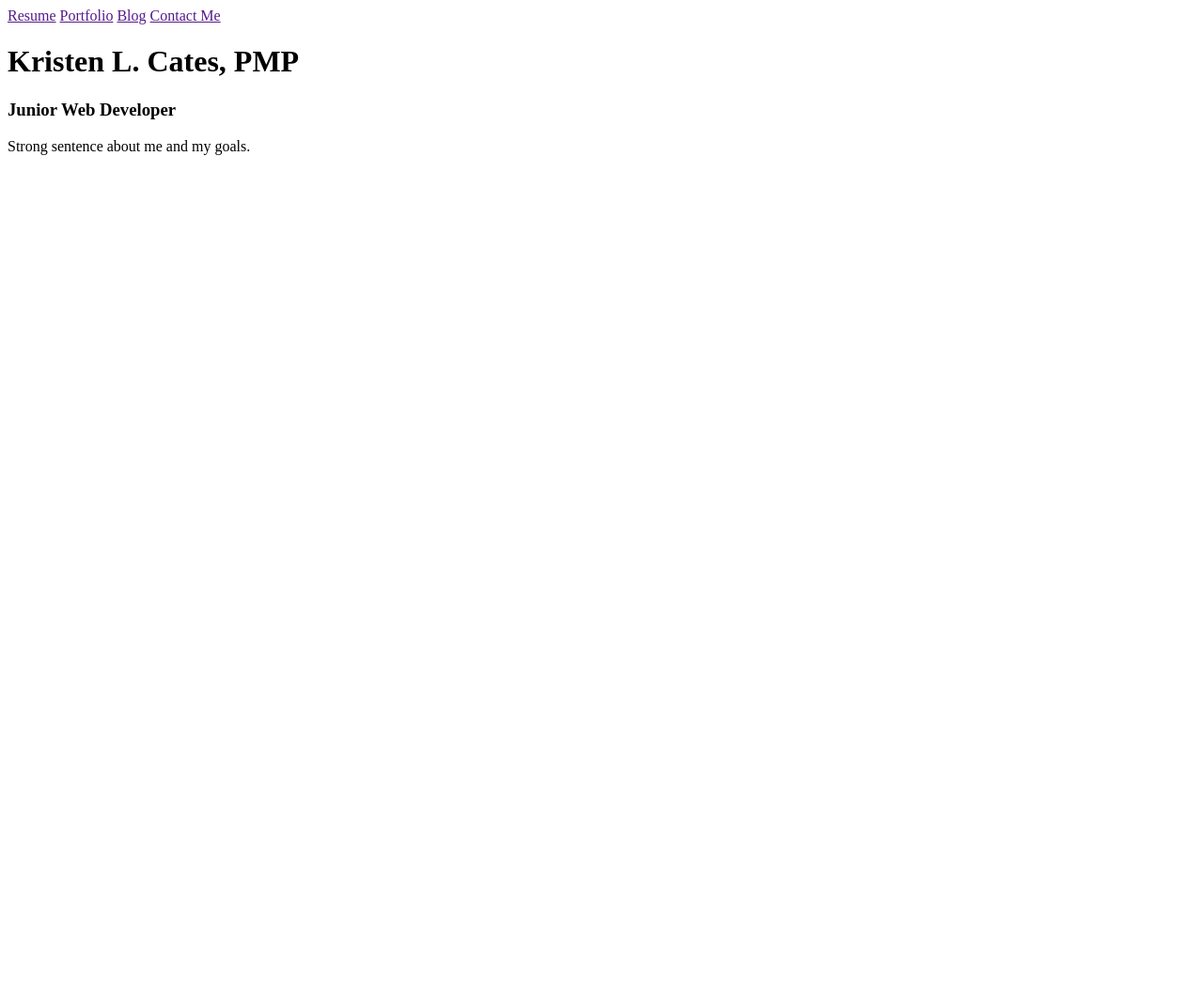
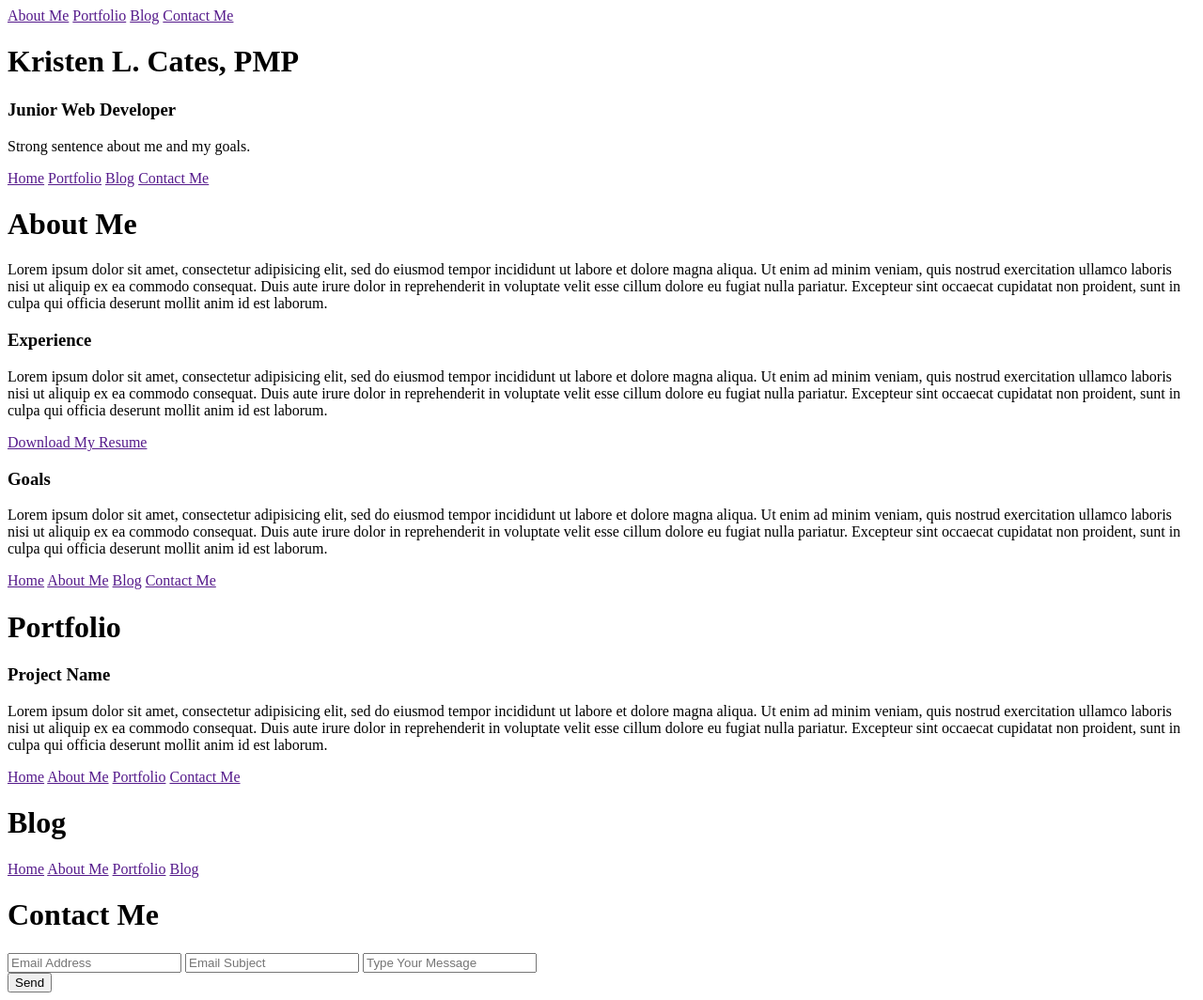
Before and after one commit to kcates81/kcates81.github.io, a plain HTML site: page index.html in a window 1280 px wide. Shown: the whole page at 94% size. Before the commit the page ends 800 px from the top, so only its background shows below. Drawn offline with Linux system fonts and the light colour scheme.

Commit message:
added basic html elements for all portfolio page content as well as template language

```diff
--- a/index.html
+++ b/index.html
@@ -5,19 +5,122 @@
         <title>Kristen L. Cates, PMP</title>
     </head>
     <body>
-        <div>
+        <div id="top-nav">
             <nav>
-                <a href="">Resume</a>
+                <a href="">About Me</a>
                 <a href="">Portfolio</a>
                 <a href="">Blog</a>
                 <a href="">Contact Me</a>
             </nav>
         </div>
-        <div>
+        <div id="landing-page">
             <h1>Kristen L. Cates, PMP</h1>
             <h3>Junior Web Developer</h3>
             <p>Strong sentence about me and my goals.</p>
         </div>
 
+        <div id="about-me">
+            <div id="top-nav">
+                <nav>
+                    <a href="">Home</a>
+                    <a href="">Portfolio</a>
+                    <a href="">Blog</a>
+                    <a href="">Contact Me</a>
+                </nav>
+            </div>
+            <div id="about-header">
+
+            </div>
+            <div id="main-paragraph">
+            <h1>About Me</h1>
+            <p>
+                Lorem ipsum dolor sit amet, consectetur adipisicing elit, sed do eiusmod
+                tempor incididunt ut labore et dolore magna aliqua. Ut enim ad minim veniam,
+                quis nostrud exercitation ullamco laboris nisi ut aliquip ex ea commodo
+                consequat. Duis aute irure dolor in reprehenderit in voluptate velit esse
+                cillum dolore eu fugiat nulla pariatur. Excepteur sint occaecat cupidatat non
+                proident, sunt in culpa qui officia deserunt mollit anim id est laborum.
+            </p>
+            </div>
+            <div id="experience">
+                <h3>Experience</h3>
+                <p>
+                    Lorem ipsum dolor sit amet, consectetur adipisicing elit, sed do eiusmod
+                    tempor incididunt ut labore et dolore magna aliqua. Ut enim ad minim veniam,
+                    quis nostrud exercitation ullamco laboris nisi ut aliquip ex ea commodo
+                    consequat. Duis aute irure dolor in reprehenderit in voluptate velit esse
+                    cillum dolore eu fugiat nulla pariatur. Excepteur sint occaecat cupidatat non
+                    proident, sunt in culpa qui officia deserunt mollit anim id est laborum.
+                </p>
+                <a href="">Download My Resume</a>
+            </div>
+            <div id="goals">
+                <h3>Goals</h3>
+                <p>
+                    Lorem ipsum dolor sit amet, consectetur adipisicing elit, sed do eiusmod
+                    tempor incididunt ut labore et dolore magna aliqua. Ut enim ad minim veniam,
+                    quis nostrud exercitation ullamco laboris nisi ut aliquip ex ea commodo
+                    consequat. Duis aute irure dolor in reprehenderit in voluptate velit esse
+                    cillum dolore eu fugiat nulla pariatur. Excepteur sint occaecat cupidatat non
+                    proident, sunt in culpa qui officia deserunt mollit anim id est laborum.
+                </p>
+            </div>
+        </div>
+        <div id="portfolio">
+            <div id="top-nav">
+                <nav>
+                    <a href="">Home</a>
+                    <a href="">About Me</a>
+                    <a href="">Blog</a>
+                    <a href="">Contact Me</a>
+                </nav>
+            </div>
+            <div id="project-carousel">
+                <h1>Portfolio</h1>
+
+            </div>
+            <div id="project-description">
+                <h3>Project Name</h3>
+                <p>
+                    Lorem ipsum dolor sit amet, consectetur adipisicing elit, sed do eiusmod
+                    tempor incididunt ut labore et dolore magna aliqua. Ut enim ad minim veniam,
+                    quis nostrud exercitation ullamco laboris nisi ut aliquip ex ea commodo
+                    consequat. Duis aute irure dolor in reprehenderit in voluptate velit esse
+                    cillum dolore eu fugiat nulla pariatur. Excepteur sint occaecat cupidatat non
+                    proident, sunt in culpa qui officia deserunt mollit anim id est laborum.
+                </p>
+            </div>
+        </div>
+        <div id="blog">
+            <div id="top-nav">
+                <nav>
+                    <a href="">Home</a>
+                    <a href="">About Me</a>
+                    <a href="">Portfolio</a>
+                    <a href="">Contact Me</a>
+                </nav>
+            </div>
+            <h1>Blog</h1>
+
+        </div>
+        <div id="contact-me">
+            <div id="contact-form">
+                <div id="top-nav">
+                <nav>
+                    <a href="">Home</a>
+                    <a href="">About Me</a>
+                    <a href="">Portfolio</a>
+                    <a href="">Blog</a>
+                </nav>
+            </div>
+                <h1>Contact Me</h1>
+                <form>
+                    <input type="text" name="email" placeholder="Email Address">
+                    <input type="text" name="subject" placeholder="Email Subject">
+                    <input type="textarea" name="email-body" placeholder="Type Your Message">
+                </form>
+                <button type="submit">Send</button>
+            </div>
+        </div>
     </body>
 </html>
```
